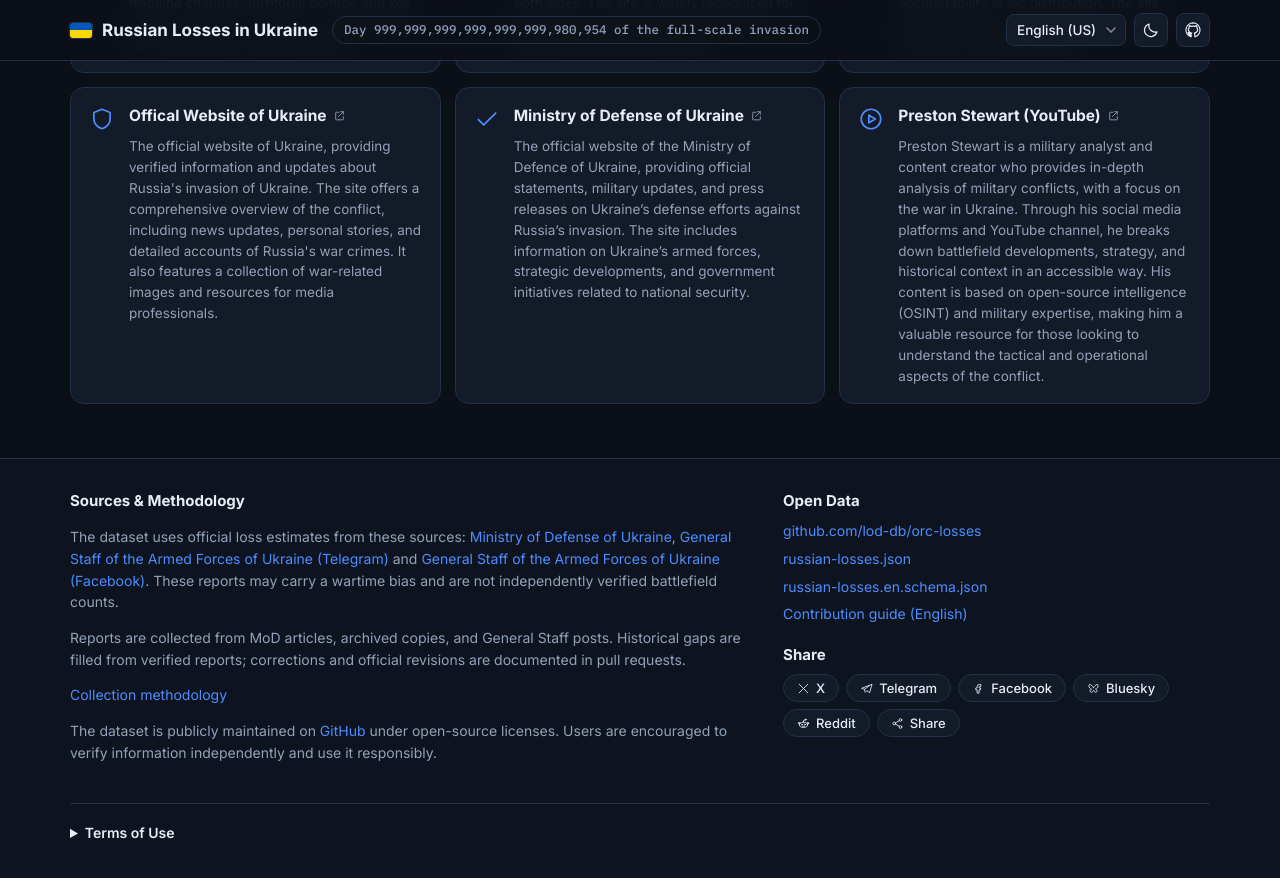
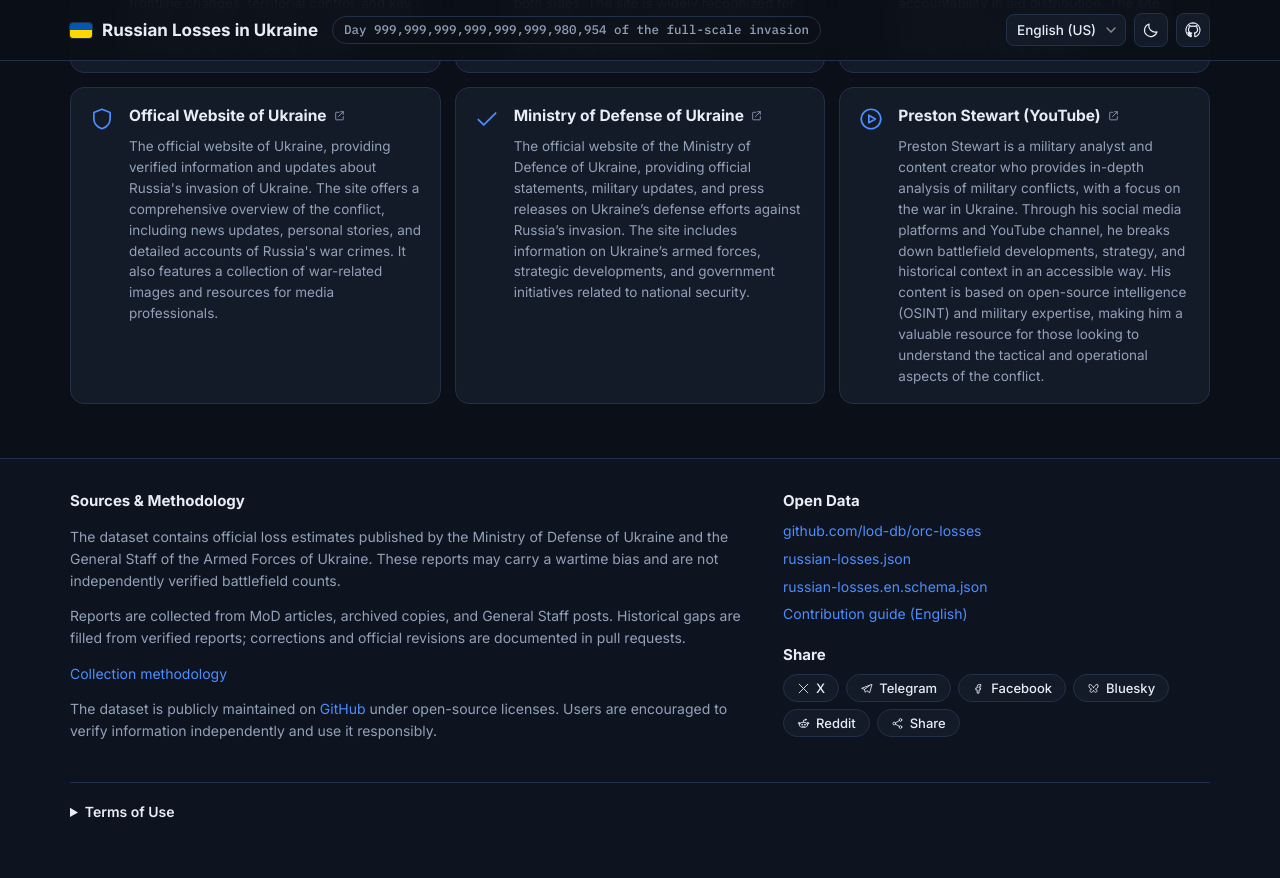
Before and after one commit to lod-db/orc-losses, a Jekyll site: the page built from docs/index.html, in a window 1280 px wide and 900 px high, scrolled down 2480 px. Shown: the top 878 px of the window. Built offline with Jekyll 4.4.1, drawn with Linux system fonts in a browser that asks for light colours.

Commit message:
docs(site): consolidate the translated source disclaimer
Use a single os-disclaimer-p1 translation in all six locales. Name the Ministry of Defence and General Staff directly in the paragraph and remove the source-link list and its unused conjunction translations.

Validation: all six localized Liquid renders passed, with complete plain-text disclaimers and unchanged structured citations.

```diff
--- a/docs/_data/translations.yml
+++ b/docs/_data/translations.yml
@@ -55,15 +55,13 @@
   tos-label: Terms of Use
   ua-min-def: Ministry of Defense of Ukraine
   ua-general-staff: General Staff of the Armed Forces of Ukraine
-  source-and-label: and
   source-report-label: Source report
   collection-note: Reports are collected from MoD articles, archived copies, and General Staff posts. Historical gaps are filled from verified reports; corrections and official revisions are documented in pull requests.
   methodology-link-label: Collection methodology
   methodology-anchor: methodology
   contributors-label: Contribution guide (English)
   os-open-data: Open Data
-  os-disclaimer-p1-1: "The dataset uses official loss estimates from these sources:"
-  os-disclaimer-p1-2: . These reports may carry a wartime bias and are not independently verified battlefield counts.
+  os-disclaimer-p1: The dataset contains official loss estimates published by the Ministry of Defense of Ukraine and the General Staff of the Armed Forces of Ukraine. These reports may carry a wartime bias and are not independently verified battlefield counts.
   os-disclaimer-p2-1: The dataset is publicly maintained on
   os-disclaimer-p2-2: under open-source licenses. Users are encouraged to verify information independently and use it responsibly.
   add-resource-header: Additional Resources
@@ -160,15 +158,13 @@
   tos-label: Terms of Use
   ua-min-def: Ministry of Defence of Ukraine
   ua-general-staff: General Staff of the Armed Forces of Ukraine
-  source-and-label: and
   source-report-label: Source report
   collection-note: Reports are collected from MoD articles, archived copies, and General Staff posts. Historical gaps are filled from verified reports; corrections and official revisions are documented in pull requests.
   methodology-link-label: Collection methodology
   methodology-anchor: methodology
   contributors-label: Contribution guide (English)
   os-open-data: Open Data
-  os-disclaimer-p1-1: "The dataset uses official loss estimates from these sources:"
-  os-disclaimer-p1-2: . These reports may carry a wartime bias and are not independently verified battlefield counts.
+  os-disclaimer-p1: The dataset contains official loss estimates published by the Ministry of Defence of Ukraine and the General Staff of the Armed Forces of Ukraine. These reports may carry a wartime bias and are not independently verified battlefield counts.
   os-disclaimer-p2-1: The dataset is publicly maintained on
   os-disclaimer-p2-2: under open-source licences. Users are encouraged to verify information independently and use it responsibly.
   add-resource-header: Additional Resources
@@ -265,15 +261,13 @@
   tos-label: Conditions d'utilisation
   ua-min-def: Ministère de la Défense de l'Ukraine
   ua-general-staff: État-major des forces armées de l'Ukraine
-  source-and-label: et
   source-report-label: Rapport source
   collection-note: Les rapports proviennent d'articles du ministère de la Défense, de copies archivées et de publications de l'état-major. Les lacunes historiques sont comblées à partir de rapports vérifiés ; les corrections et révisions officielles sont documentées dans les pull requests.
   methodology-link-label: Méthodologie de collecte
   methodology-anchor: méthodologie
   contributors-label: Guide de contribution (en anglais)
   os-open-data: Données ouvertes
-  os-disclaimer-p1-1: "Le jeu de données utilise les estimations officielles des pertes des sources suivantes :"
-  os-disclaimer-p1-2: . Ces rapports peuvent comporter un biais lié à la guerre et ne constituent pas des décomptes du champ de bataille vérifiés de manière indépendante.
+  os-disclaimer-p1: Le jeu de données contient les estimations officielles des pertes publiées par le ministère de la Défense de l'Ukraine et l'état-major des forces armées de l'Ukraine. Ces rapports peuvent comporter un biais lié à la guerre et ne constituent pas des décomptes du champ de bataille vérifiés de manière indépendante.
   os-disclaimer-p2-1: L'ensemble de données est maintenu publiquement sur
   os-disclaimer-p2-2: sous des licences open-source. Les utilisateurs sont encouragés à vérifier les informations de manière indépendante et à les utiliser de manière responsable.
   add-resource-header: Ressources supplémentaires
@@ -370,15 +364,13 @@
   tos-label: Nutzungsbedingungen
   ua-min-def: Verteidigungsministerium der Ukraine
   ua-general-staff: Generalstab der Streitkräfte der Ukraine
-  source-and-label: und
   source-report-label: Quellbericht
   collection-note: Die Berichte stammen aus Artikeln des Verteidigungsministeriums, archivierten Kopien und Veröffentlichungen des Generalstabs. Historische Lücken werden mit überprüften Berichten gefüllt; Korrekturen und offizielle Revisionen werden in Pull Requests dokumentiert.
   methodology-link-label: Erhebungsmethodik
   methodology-anchor: methodik
   contributors-label: Beitragsleitfaden (Englisch)
   os-open-data: Offene Daten
-  os-disclaimer-p1-1: "Der Datensatz verwendet offizielle Verlustschätzungen aus folgenden Quellen:"
-  os-disclaimer-p1-2: . Diese Berichte können durch den Krieg beeinflusst sein und sind keine unabhängig überprüften Zählungen auf dem Schlachtfeld.
+  os-disclaimer-p1: Der Datensatz enthält offizielle Verlustschätzungen des Verteidigungsministeriums der Ukraine und des Generalstabs der ukrainischen Streitkräfte. Diese Berichte können durch den Krieg beeinflusst sein und sind keine unabhängig überprüften Zählungen auf dem Schlachtfeld.
   os-disclaimer-p2-1: Der Datensatz wird öffentlich auf
   os-disclaimer-p2-2: unter Open-Source-Lizenzen verwaltet. Nutzer werden ermutigt, die Informationen unabhängig zu überprüfen und verantwortungsvoll zu nutzen.
   add-resource-header: Zusätzliche Ressourcen
@@ -475,15 +467,13 @@
   tos-label: Умови використання
   ua-min-def: Міністерство оборони України
   ua-general-staff: Генеральний штаб Збройних сил України
-  source-and-label: та
   source-report-label: Джерело звіту
   collection-note: Звіти збираються зі статей Міноборони, архівних копій і дописів Генерального штабу. Історичні прогалини заповнюються перевіреними звітами; виправлення та офіційні уточнення документуються в запитах на злиття.
   methodology-link-label: Методологія збору даних
   methodology-anchor: методологія
   contributors-label: Посібник для внесків (англійською)
   os-open-data: Відкриті дані
-  os-disclaimer-p1-1: "Набір даних використовує офіційні оцінки втрат із таких джерел:"
-  os-disclaimer-p1-2: . Ці звіти можуть бути упередженими в умовах війни й не є незалежно перевіреними підрахунками втрат на полі бою.
+  os-disclaimer-p1: Набір даних містить офіційні оцінки втрат, опубліковані Міністерством оборони України та Генеральним штабом Збройних сил України. Ці звіти можуть бути упередженими в умовах війни й не є незалежно перевіреними підрахунками втрат на полі бою.
   os-disclaimer-p2-1: Набір даних підтримується публічно на
   os-disclaimer-p2-2: за відкритими ліцензіями. Користувачам рекомендується перевіряти інформацію самостійно та використовувати її відповідально.
   add-resource-header: Додаткові ресурси
@@ -580,15 +570,13 @@
   tos-label: Условия использования
   ua-min-def: Министерство обороны Украины
   ua-general-staff: Генеральный штаб Вооружённых сил Украины
-  source-and-label: и
   source-report-label: Источник отчёта
   collection-note: Отчёты собираются из статей Минобороны, архивных копий и публикаций Генерального штаба. Исторические пробелы заполняются проверенными отчётами; исправления и официальные уточнения документируются в запросах на слияние.
   methodology-link-label: Методология сбора данных
   methodology-anchor: методология
   contributors-label: Руководство по внесению изменений (на английском)
   os-open-data: Открытые данные
-  os-disclaimer-p1-1: "Набор данных использует официальные оценки потерь из следующих источников:"
-  os-disclaimer-p1-2: . Эти отчёты могут быть предвзятыми в условиях войны и не являются независимо проверенными подсчётами потерь на поле боя.
+  os-disclaimer-p1: Набор данных содержит официальные оценки потерь, опубликованные Министерством обороны Украины и Генеральным штабом Вооружённых сил Украины. Эти отчёты могут быть предвзятыми в условиях войны и не являются независимо проверенными подсчётами потерь на поле боя.
   os-disclaimer-p2-1: Набор данных поддерживается публично на
   os-disclaimer-p2-2: под лицензиями с открытым исходным кодом. Пользователям рекомендуется самостоятельно проверять информацию и использовать её ответственно.
   add-resource-header: Дополнительные ресурсы
--- a/docs/_layouts/default.html
+++ b/docs/_layouts/default.html
@@ -369,13 +369,7 @@
             <div class="cols">
                 <div>
                     <h3>{{ lang.sources-methodology-label }}</h3>
-                    <p>
-                        {{ lang.os-disclaimer-p1-1 }}
-                        <a href="https://mod.gov.ua" target="_blank" rel="noopener">{{ lang.ua-min-def }}</a>,
-                        <a href="https://t.me/GeneralStaffZSU" target="_blank" rel="noopener">{{ lang.ua-general-staff }} (Telegram)</a>
-                        {{ lang.source-and-label }}
-                        <a href="https://www.facebook.com/GeneralStaff.ua" target="_blank" rel="noopener">{{ lang.ua-general-staff }} (Facebook)</a>{{ lang.os-disclaimer-p1-2 }}
-                    </p>
+                    <p>{{ lang.os-disclaimer-p1 }}</p>
                     <p>{{ lang.collection-note }}</p>
                     <p><a href="https://github.com/lod-db/orc-losses/blob/main/README.md#{{ lang.methodology-anchor | url_encode }}" target="_blank" rel="noopener">{{ lang.methodology-link-label }}</a></p>
                     <p>
```
